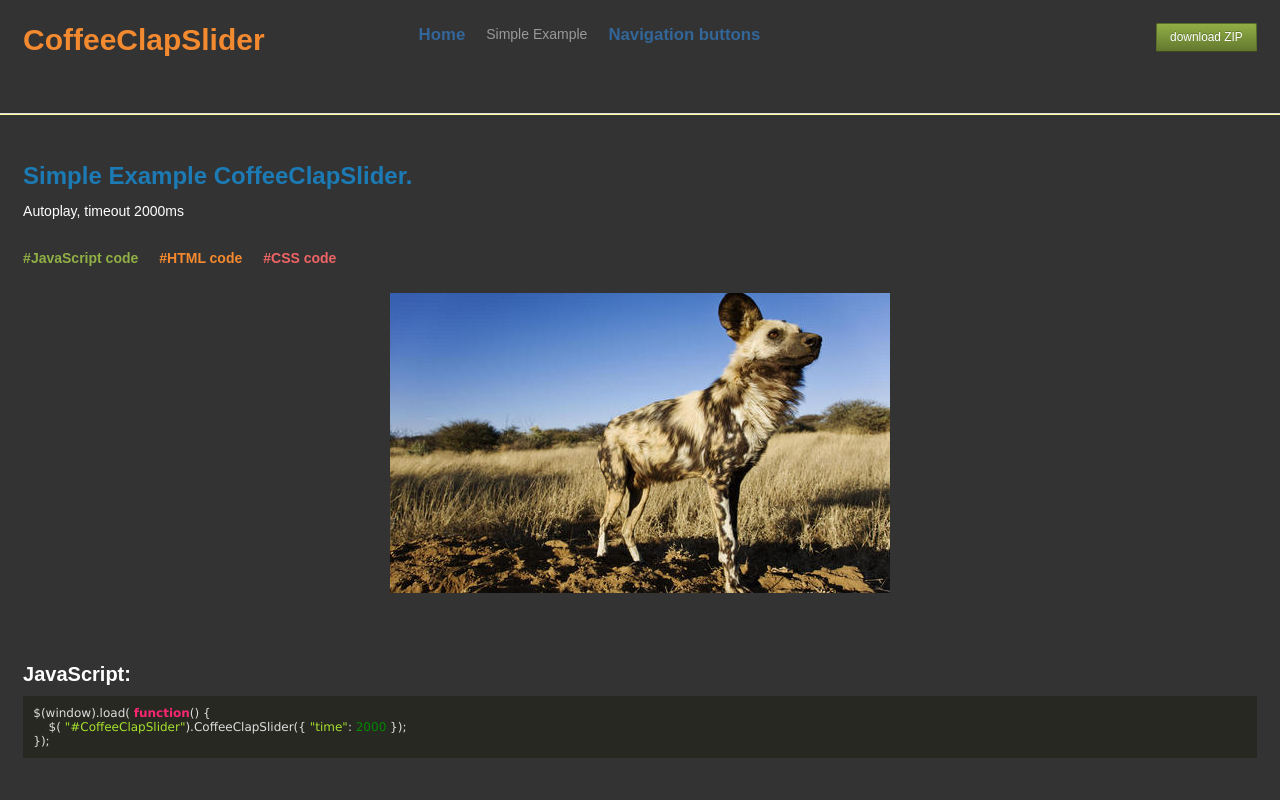
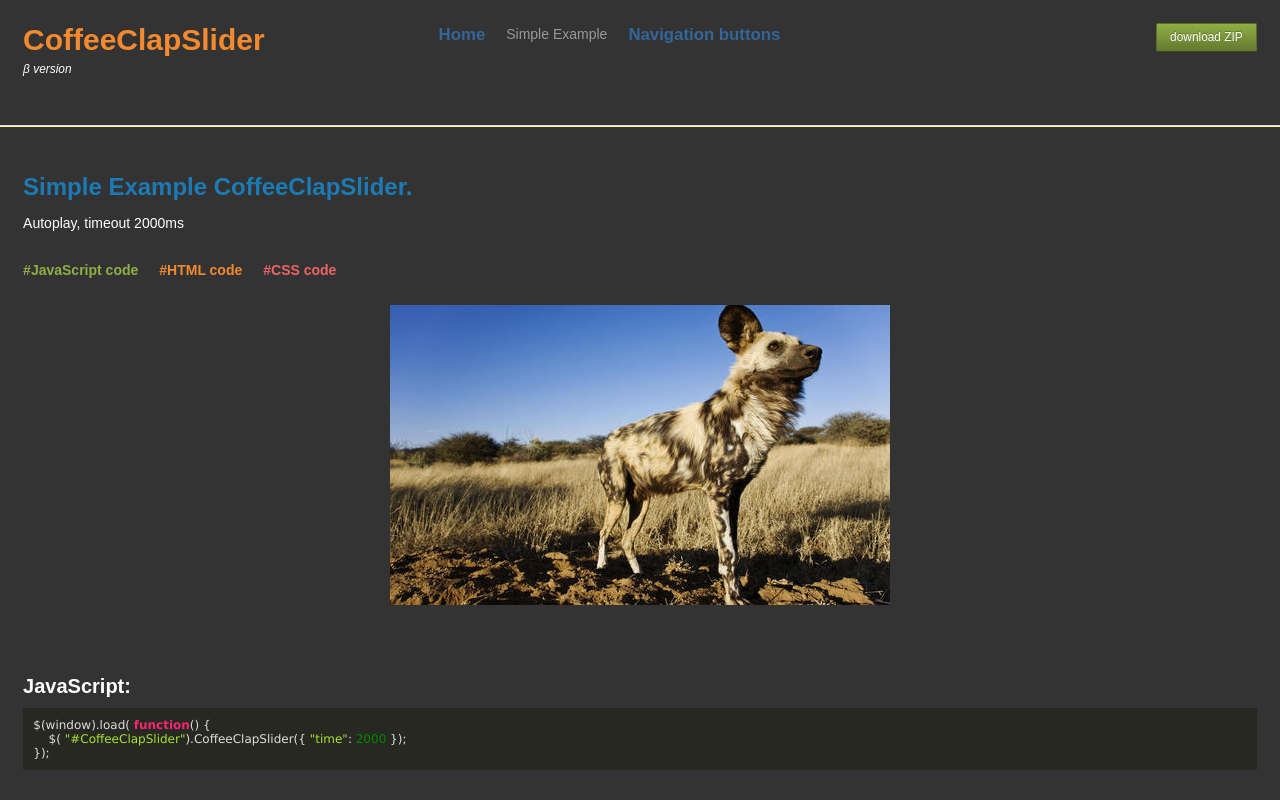
Before and after one commit to CoffeeClapSlider/coffeeclapslider.github.io, a website: page demo1.html in a window 1280 px wide. Shown: the top 800 px of the page. Drawn offline with nearby package versions, Linux system fonts and the light colour scheme.

Commit message:
update logo style, added css/style.css

```diff
--- /dev/null
+++ b/css/style.css
@@ -0,0 +1,26 @@
+body {
+    background-color: #333;
+}
+header nav {
+    margin-left: 20px;
+}
+h1 {
+    line-height: normal;
+    margin-bottom: 0;
+}
+p, h3 {
+    color: #fefefe;
+}
+::-webkit-scrollbar {
+    width: 12px;
+}
+
+::-webkit-scrollbar-track {
+    -webkit-box-shadow: inset 0 0 6px rgba(0,0,0,0.3);
+    border-radius: 10px;
+}
+
+::-webkit-scrollbar-thumb {
+    border-radius: 10px;
+    -webkit-box-shadow: inset 0 0 6px rgba(0,0,0,0.5);
+}
--- a/demo1.html
+++ b/demo1.html
@@ -4,13 +4,8 @@
     <meta charset="utf-8">
     <title>CoffeeClapSlider - Demo #1</title>
     <link href="css/kube.min.css" type="text/css" rel="stylesheet" />
+    <link href="css/style.css" type="text/css" rel="stylesheet" />
     <style>
-        body {
-            background-color: #333;
-        }
-        p, h3 {
-            color: #fefefe;
-        }
         #CoffeeClapSlider {
             margin: 0 auto;
         }
@@ -28,7 +23,8 @@
 
     <header class="units-row units-padding">
         <div class="unit-30">
-            <h1 class="color-orange">CoffeeClapSlider</h1>
+            <h1 class="color-orange">CoffeeClapSlider </h1>
+           <i class="small color-white ">&beta; version</i>
         </div>
         <div class="unit-70">
             <nav class="nav-g" style="float: left;">
```
Also changed, not shown: demo2.html (+3 -7 lines), index.html (+3 -14 lines).
